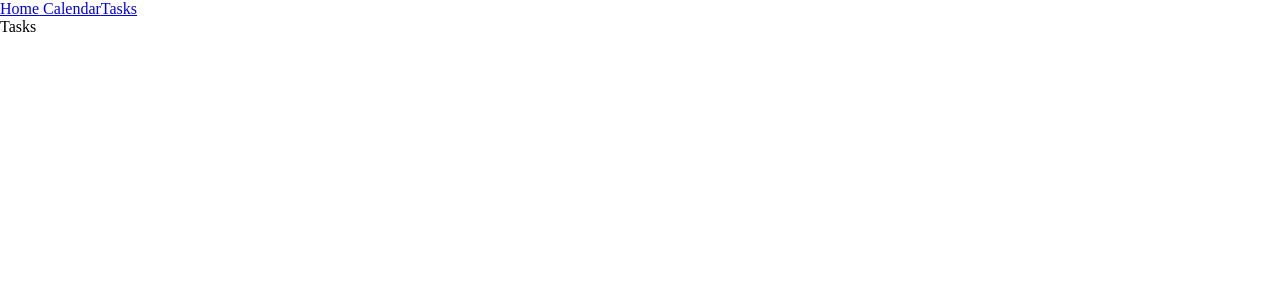
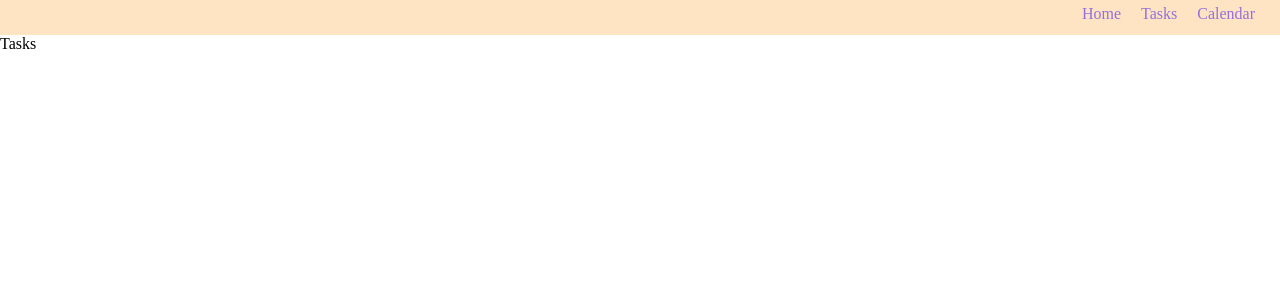
Before and after one commit to parshanapally/scattered-brain, a React (Create React App) app: page /tasks in a window 1280 px wide. Shown: the top 300 px of the page. Built offline with nearby package versions, Linux system fonts and the light colour scheme; a web font is replaced by a local one.

Commit message:
style: navheader

```diff
--- /dev/null
+++ b/src/components/NavHeader/NavHeader.css
@@ -0,0 +1,12 @@
+.navheader-container {
+    background-color: bisque;
+    height: 35px;
+    padding: 5px;
+}
+
+.navheader-container a {
+    padding-right: 20px;
+    float: right;
+    text-decoration: none;
+    color: mediumpurple;
+}
--- a/src/components/NavHeader/NavHeader.js
+++ b/src/components/NavHeader/NavHeader.js
@@ -1,13 +1,15 @@
 import React from 'react'
 import { BrowserRouter as Router, Route, Link } from "react-router-dom";
+import './NavHeader.css'
 
 
 const NavHeader = (props) => {
     return (
-        <div>
-            <Link to="/"> Home</Link>
+        <div class='navheader-container'>
             <Link to="/calendar/"> Calendar</Link>
             <Link to="/tasks/">Tasks</Link>
+            <Link to="/"> Home</Link>
+
         </div>
     )
 }
```
